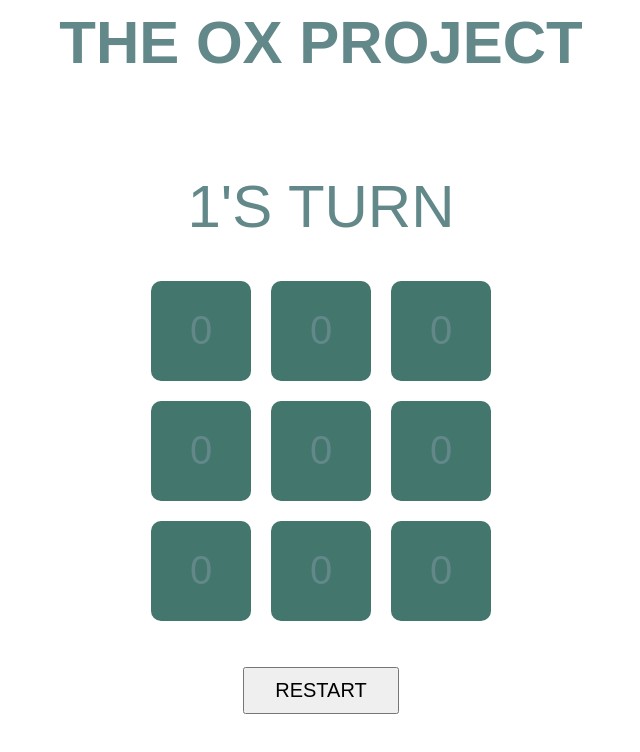
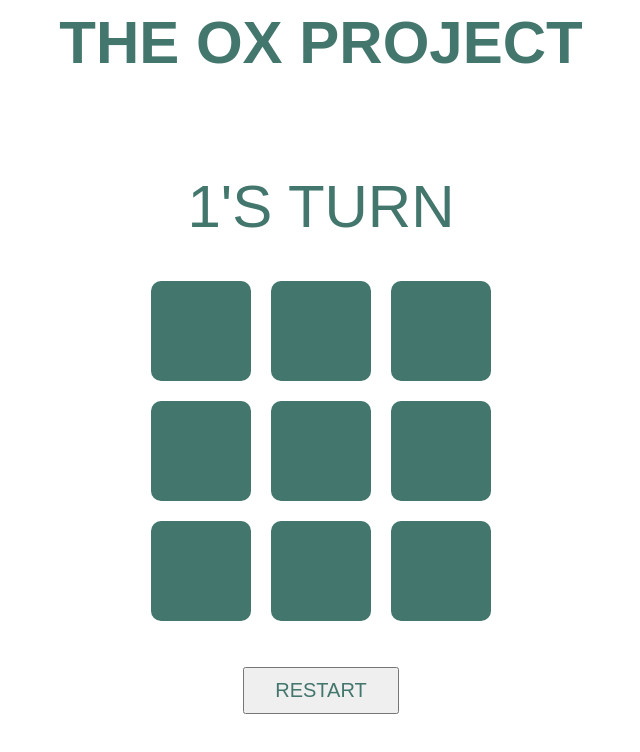
Before and after one commit to duole93/tic-tack-toe, a plain HTML site: page index.html in a window 1280 px wide. Both pictures are taken after a click on the button "NEW GAME". Shown: the whole page, without its empty margins (319-959 px from the left). Drawn offline with Linux system fonts and the light colour scheme; a web font is replaced by a local one.

Commit message:
add hover to element and change color palette
add mouseenter and mouseleave to element to show current mark.

```diff
--- a/script.js
+++ b/script.js
@@ -112,8 +112,8 @@ function Cell() {
 //game control
 const GameHandler = function () {
 	const board = Gameboard();
-	const player1 = { no: 1, mark: 1 };
-	const player2 = { no: 2, mark: 2 };
+	const player1 = { no: 1, mark: 'X' };
+	const player2 = { no: 2, mark: 'O' };
 	let currentPlayer = player1;
 	let winner = 0;
 	let remainMoves=9;
@@ -180,10 +180,6 @@ const GameHandler = function () {
 
 //Display Game
 const GameRender = (() => {
-
-
-
-
 	const game = GameHandler();
 	let currentPlayer = game.getCurrentPlayer();
 
@@ -222,7 +218,6 @@ const GameRender = (() => {
 	const CellElement = (row, col) => {
 		let element = document.createElement("div");
 		element.classList.add(`cell-${row}-${col}`);
-		element.innerText = 0;
 
 		//event when a player places a mark
 		element.addEventListener("click", () => {
@@ -241,6 +236,17 @@ const GameRender = (() => {
 				setTimeout(()=>{endgameModal.showModal()}, 1500);
 			}
 		});
+		//show current player's mark when hover
+		element.addEventListener('mouseenter', ()=>{
+			if(game.getCurrentBoard().getCellValue(row, col)===0){
+				element.innerText= currentPlayer.mark;
+			}
+		})
+		element.addEventListener('mouseleave', ()=>{
+			if(game.getCurrentBoard().getCellValue(row, col)===0){
+				element.innerText= '';
+			}
+		})
 		return {
 			element,
 		};
@@ -268,10 +274,10 @@ const GameRender = (() => {
 	const createNewGame = ()=>{
 		game.resetGame();
 		currentPlayer = game.getCurrentPlayer();
+		currentPlayerContainer.innerText = `${currentPlayer.no}'S TURN`;
 		document.querySelectorAll(".board div").forEach((item) => {
-			item.innerHTML = 0;
+			item.innerText = '';
 		});
-		currentPlayerContainer.innerText = `${currentPlayer.no}'S TURN`;
 		console.log(game.getCurrentBoard());
 	}
 
--- a/style.css
+++ b/style.css
@@ -6,7 +6,7 @@
 body {
     display: flex;
     justify-content: center;
-    color: #638889;
+    color: #43766C;
     font-family: 'Cute Font', sans-serif;
     font-size: 2rem;
     height:100vh;
@@ -23,6 +23,7 @@ h1{
 button{
     padding: 0.5rem 1.5rem;
     font-size: 1rem;
+    color: #43766C;
 }
 
 .main{
@@ -75,10 +76,7 @@ button{
     background-color: #43766C;
     border-radius: 10px;
     transition: 0.3s;
-}
-
-.board>div:hover {
-    background-color: #9DBC98;
+    color: white;
 }
 
 .current-player {
```
